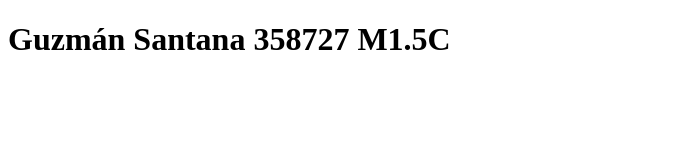
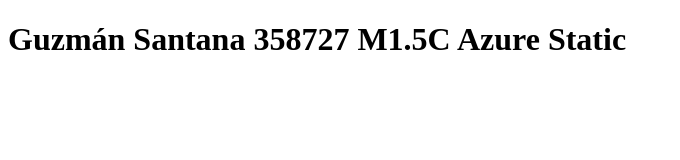
Before and after one commit to guzmansantanacola/talleragosto, a plain HTML site: page index.html in a window 1280 px wide. Shown: the whole page, without its empty margins (0-680 px from the left). Drawn offline with Linux system fonts and the light colour scheme.

Commit message:
Cambio de titulo

```diff
--- a/index.html
+++ b/index.html
@@ -6,7 +6,7 @@
     <title>Document</title>
 </head>
 <body>
-    <h1>Guzmán Santana 358727 M1.5C</h1>
+    <h1>Guzmán Santana 358727 M1.5C Azure Static</h1>
 
 </body>
 </html>
```
